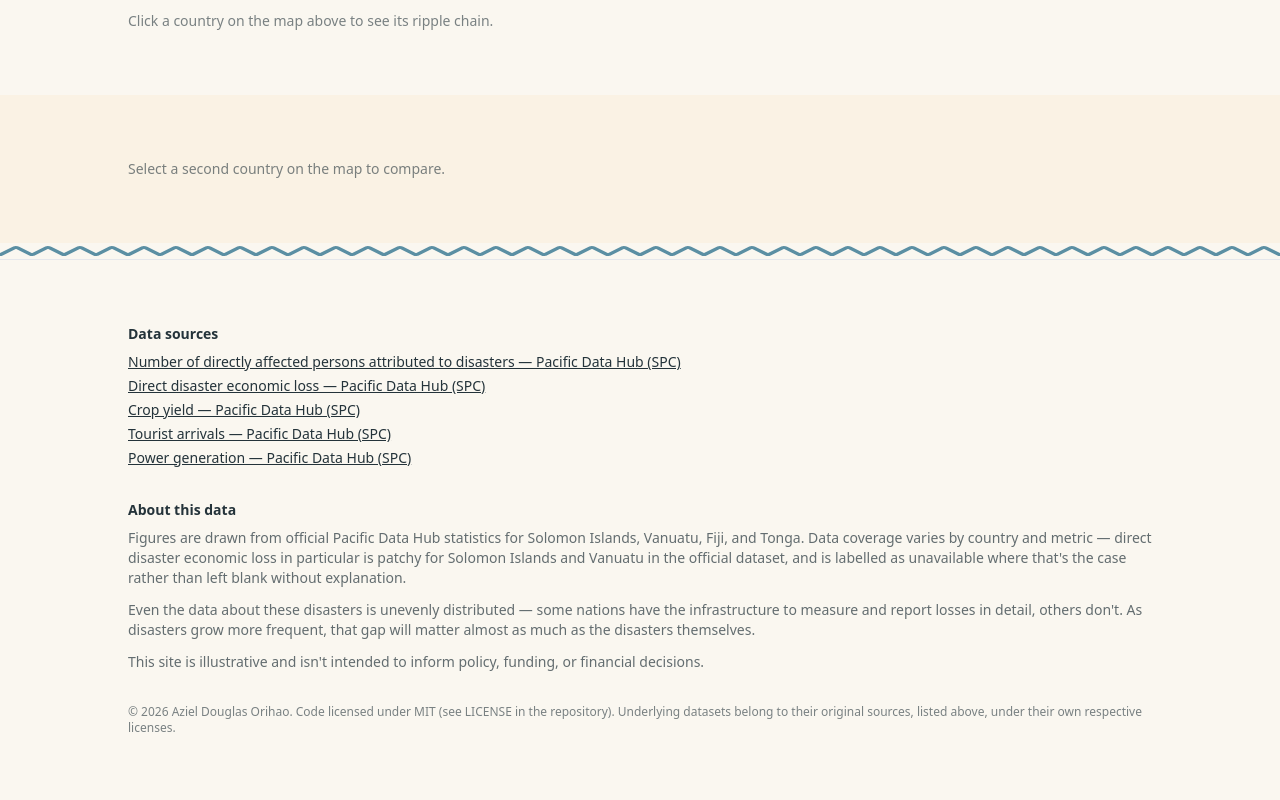
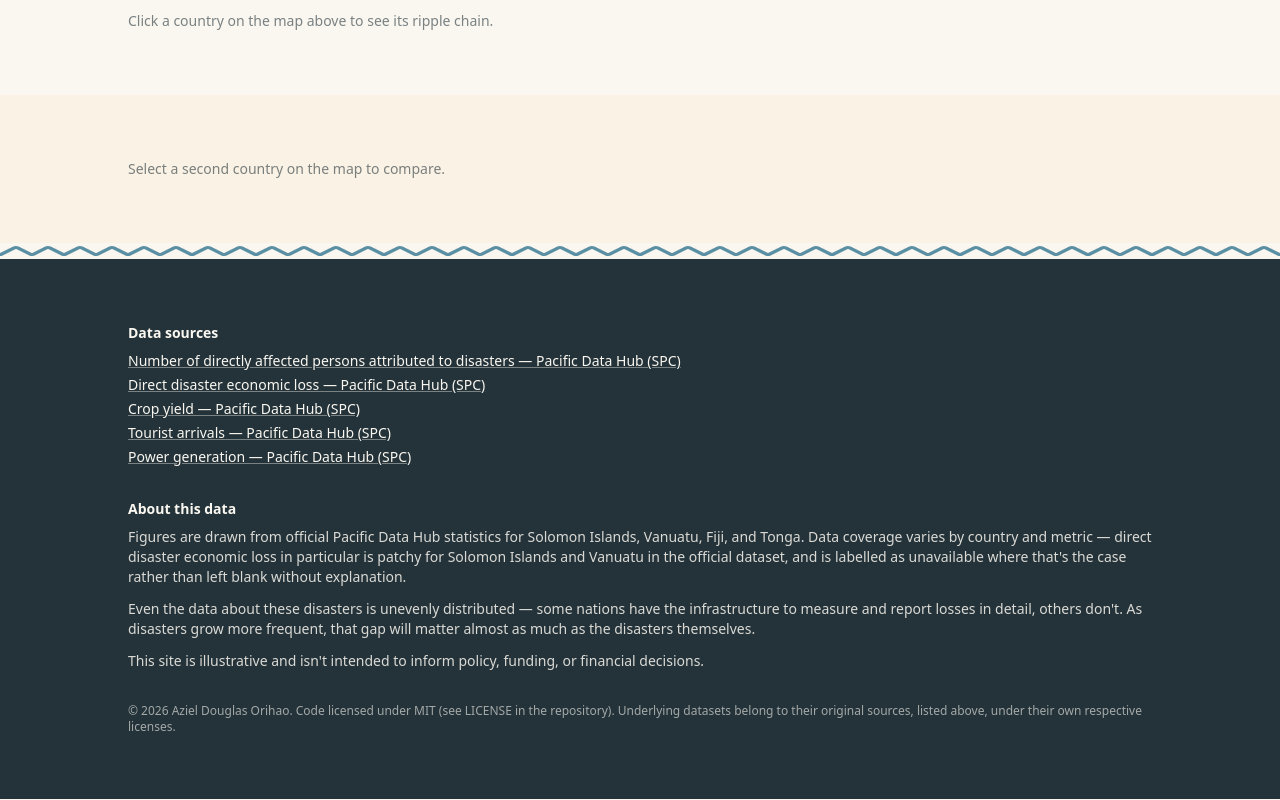
Before and after one commit to ReversalRedGarnet/DataViz, a React (Vite) app: page / in a window 1280 px wide. Shown: the part 1207-2007 px from the top of the page. Built offline with nearby package versions, Linux system fonts and the light colour scheme.

Commit message:
Update CitationPanel styles for better accessibility

```diff
--- a/src/components/CitationPanel.jsx
+++ b/src/components/CitationPanel.jsx
@@ -3,6 +3,13 @@
 // copyright and a plain-language data disclaimer. One <footer>, not
 // two, so screen readers see a single "contentinfo" landmark rather
 // than two competing ones.
+//
+// Dark background is a deliberate contrast choice, not just decoration:
+// the previous version leaned on low text opacity (60-70%) over the
+// same light page background as everything else, which is a common way
+// small print quietly drops below WCAG's contrast minimum. Light text
+// on ink clears that easily at every opacity used below, and reads as
+// a clear, intentional close to the page instead of fading into it.
 //
 // Props:
 //   sources -- array of { label, url }
@@ -10,17 +17,17 @@ const YEAR = new Date().getFullYear()
 
 export default function CitationPanel({ sources = [] }) {
   return (
-    <footer className="px-6 py-12 md:py-16 border-t">
+    <footer className="px-6 py-12 md:py-16 bg-ink text-sand">
       <div className="max-w-5xl mx-auto text-sm space-y-8">
         <div>
           <h2 className="font-semibold mb-2">Data sources</h2>
           {sources.length === 0 ? (
-            <p className="opacity-60">TODO: list official + supporting datasets here.</p>
+            <p className="text-sand/60">TODO: list official + supporting datasets here.</p>
           ) : (
             <ul className="space-y-1">
               {sources.map((s) => (
                 <li key={s.url}>
-                  <a href={s.url} className="underline">
+                  <a href={s.url} className="underline decoration-sand/40 hover:decoration-sand">
                     {s.label}
                   </a>
                 </li>
@@ -31,25 +38,25 @@ export default function CitationPanel({ sources = [] }) {
 
         <div>
           <h2 className="font-semibold mb-2">About this data</h2>
-          <p className="opacity-70">
+          <p className="text-sand/85">
             Figures are drawn from official Pacific Data Hub statistics for Solomon Islands,
             Vanuatu, Fiji, and Tonga. Data coverage varies by country and metric — direct
             disaster economic loss in particular is patchy for Solomon Islands and Vanuatu in
             the official dataset, and is labelled as unavailable where that's the case rather
             than left blank without explanation.
           </p>
-          <p className="opacity-70 mt-3">
+          <p className="text-sand/85 mt-3">
             Even the data about these disasters is unevenly distributed — some nations have the
             infrastructure to measure and report losses in detail, others don't. As disasters
             grow more frequent, that gap will matter almost as much as the disasters themselves.
           </p>
-          <p className="opacity-70 mt-3">
+          <p className="text-sand/85 mt-3">
             This site is illustrative and isn't intended to inform policy, funding, or financial
             decisions.
           </p>
         </div>
 
-        <div className="opacity-60 text-xs">
+        <div className="text-sand/60 text-xs">
           <p>
             © {YEAR} Aziel Douglas Orihao. Code licensed under MIT (see LICENSE in the repository).
             Underlying datasets belong to their original sources, listed above, under their own
```
